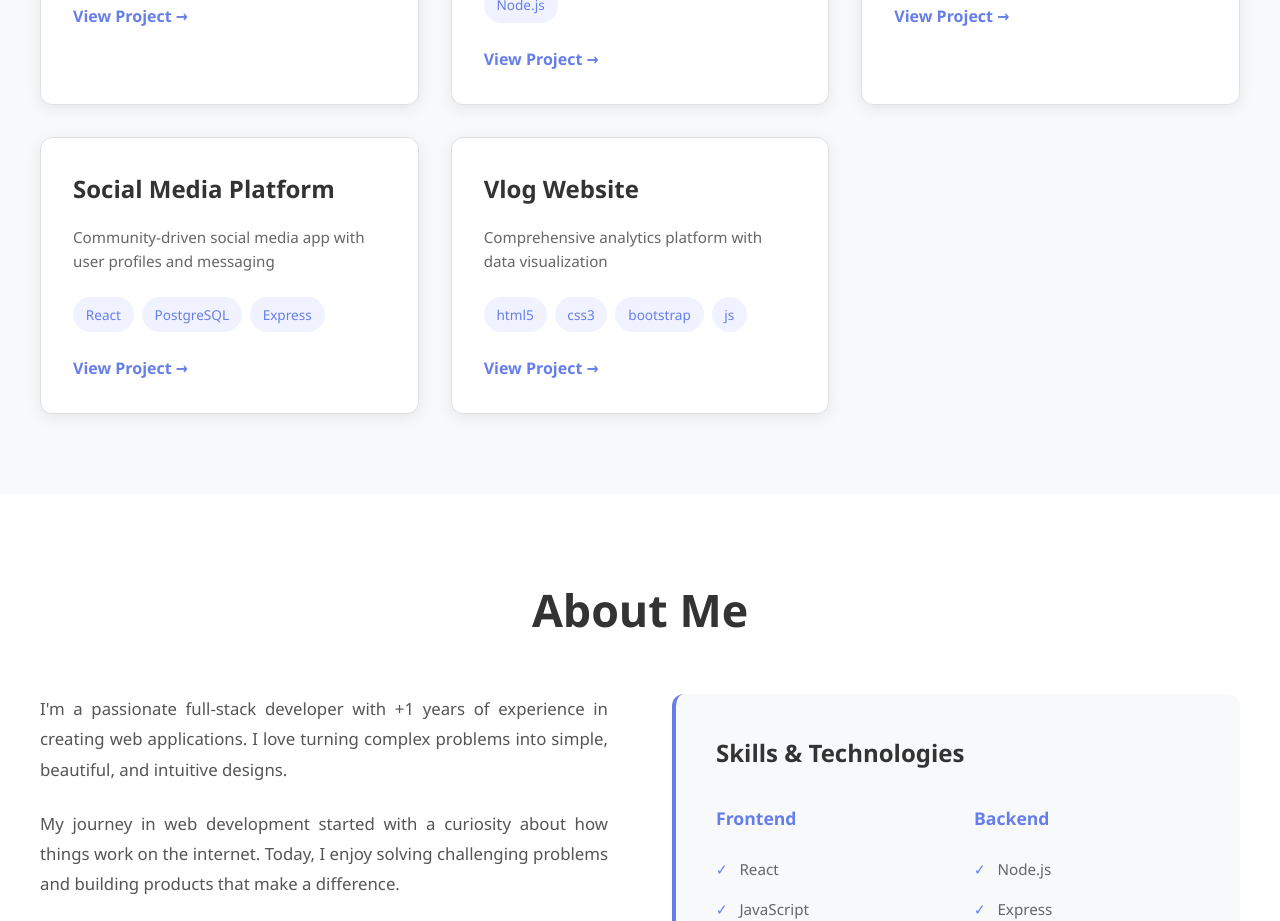
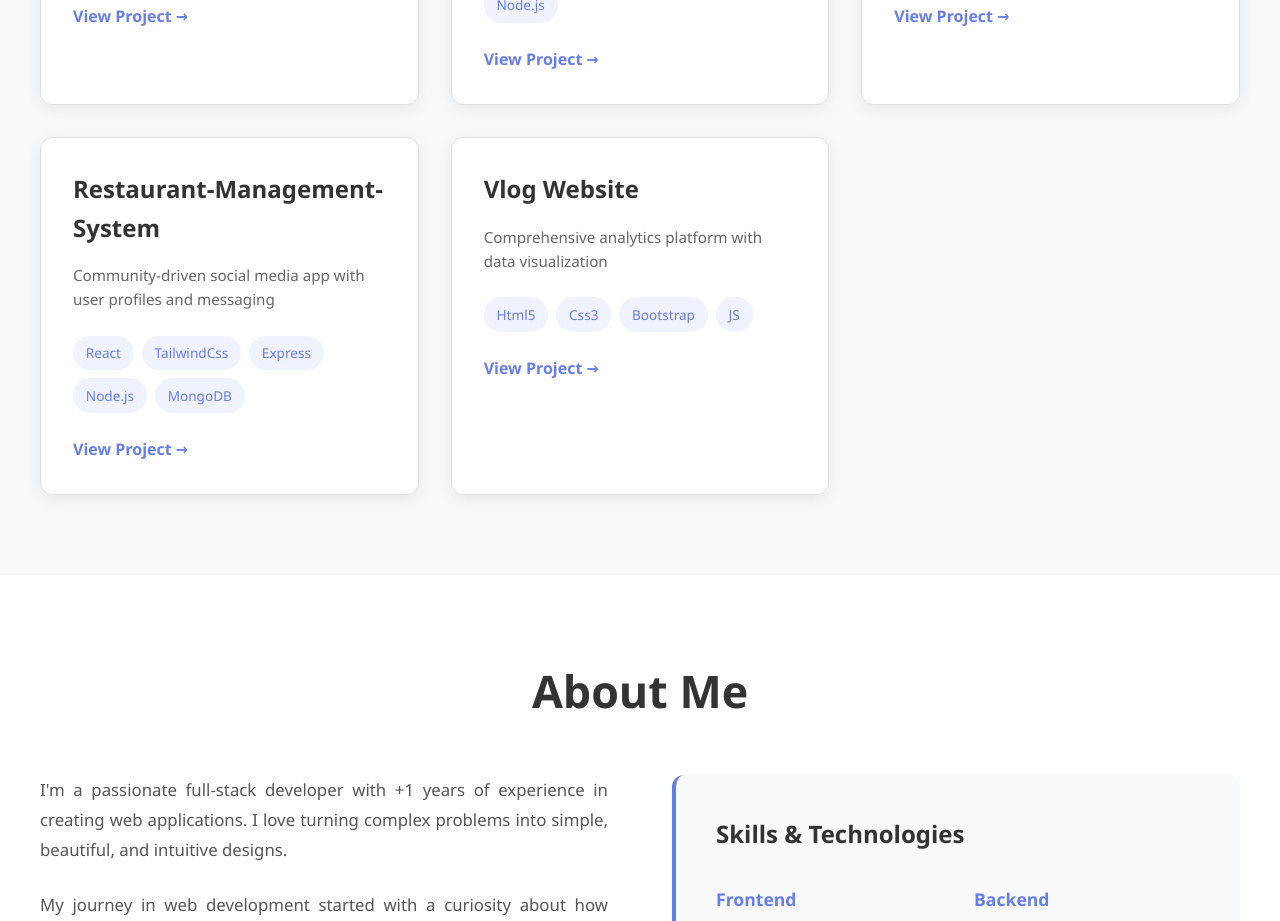
Before and after one commit to KrishGhori/Portfolio, a React (Vite) app: page / in a window 1280 px wide. Shown: the part 1280-2201 px from the top of the page. Built offline with nearby package versions, Linux system fonts and the light colour scheme.

Commit message:
add link

```diff
--- a/src/components/Projects.css
+++ b/src/components/Projects.css
@@ -55,6 +55,13 @@
   background: radial-gradient(circle at top right, rgba(102, 126, 234, 0.12), transparent 50%);
   opacity: 0;
   transition: opacity 0.35s ease;
+  pointer-events: none;
+  z-index: 0;
+}
+
+.project-card > * {
+  position: relative;
+  z-index: 1;
 }
 
 .project-card:hover {
--- a/src/components/Projects.jsx
+++ b/src/components/Projects.jsx
@@ -7,36 +7,36 @@ export default function Projects() {
       title: 'Music',
       description: 'A music web-application with React, Tailwindcss',
       tags: ['React', 'Tailwindcss'],
-      link: '#'
+      link: 'https://music-player-web-mu.vercel.app/'
     },
     {
       id: 2,
       title: 'Task Management App',
       description: 'Real-time task management system with drag-and-drop functionality',
       tags: ['React', 'Mongodb', 'Tailwindcss' , 'Node.js'],
-      link: '#'
+      link: 'https://task-managment-flax-delta.vercel.app/'
     },
     {
       id: 3,
       title: 'AI Chat Application',
       description: 'Intelligent chatbot powered by machine learning algorithms',
       tags: ['React', 'API', 'Tailwindcss'],
-      link: '#'
+      link: 'https://ai-smart-chatbot.vercel.app/'
     },
     {
       id: 4,
-      title: 'Social Media Platform',
+      title: 'Restaurant-Management-System',
       description: 'Community-driven social media app with user profiles and messaging',
-      tags: ['React', 'PostgreSQL', 'Express'],
-      link: '#'
+      tags: ['React', 'TailwindCss', 'Express', 'Node.js' , 'MongoDB'],
+      link: 'https://restaurant-management-system-7h8o.vercel.app/'
     },
 
     {
       id: 5,
       title: 'Vlog Website',
       description: 'Comprehensive analytics platform with data visualization',
-      tags: ['html5', 'css3', 'bootstrap' , 'js'],
-      link: '#'
+      tags: ['Html5', 'Css3', 'Bootstrap' , 'JS'],
+      link: 'https://vlog-sable.vercel.app/'
     }
   ];
 
@@ -59,7 +59,13 @@ export default function Projects() {
                   <span key={index} className="tag">{tag}</span>
                 ))}
               </div>
-              <a href={project.link} className="project-link">
+              <a
+                href={project.link}
+                className="project-link"
+                target="_blank"
+                rel="noreferrer"
+                aria-label={`View ${project.title} project`}
+              >
                 View Project →
               </a>
             </div>
```
